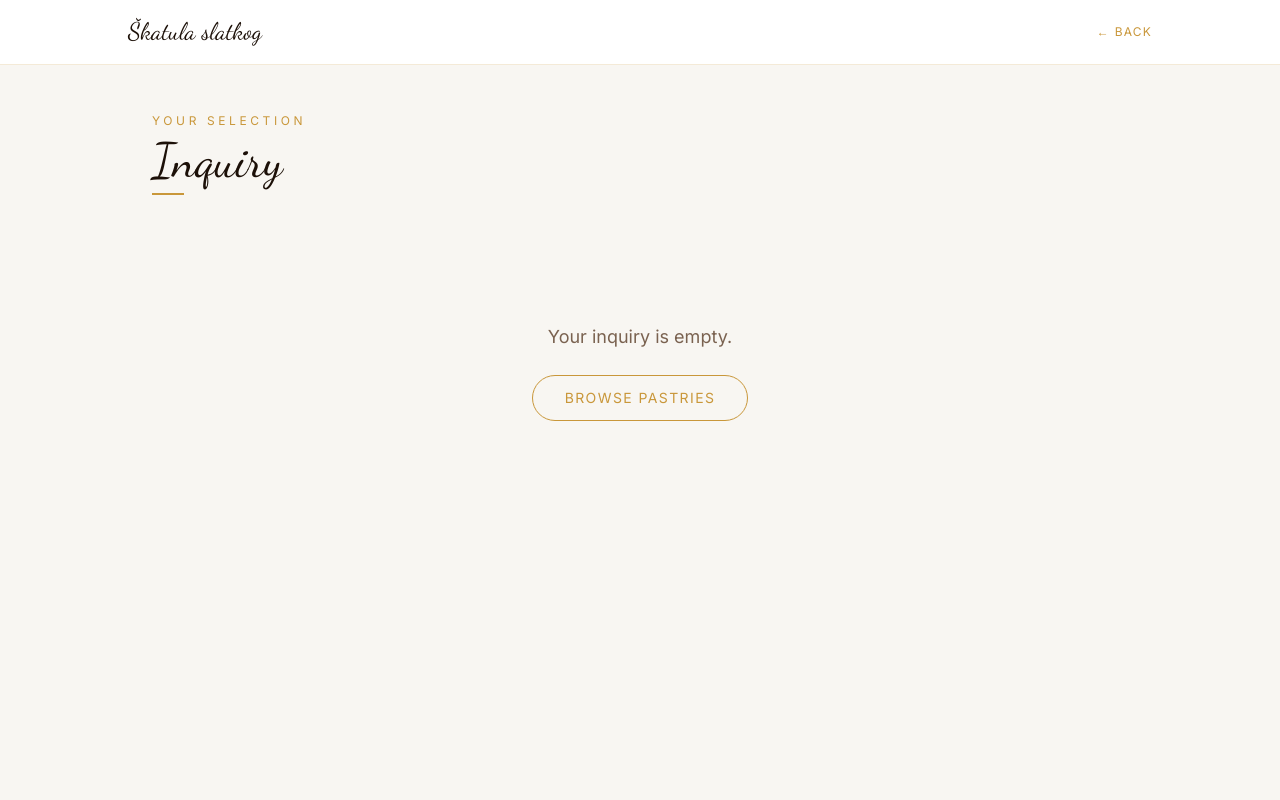
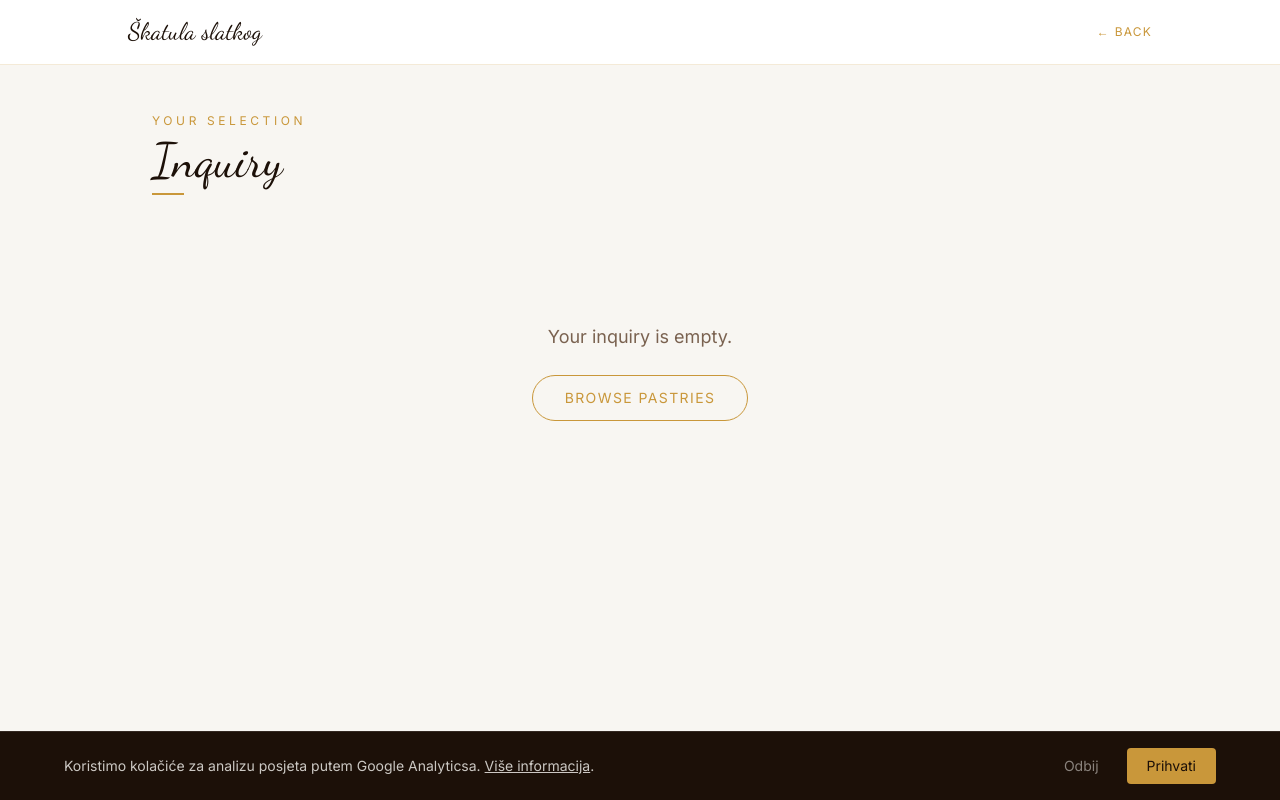
Before and after one commit to Karlo-Zivkovic/skatula_slatkog, a Next.js app: page /en/upit in a window 1280 px wide. Shown: the top 800 px of the page. Built offline with nearby package versions, Linux system fonts and the light colour scheme.

Commit message:
setup cookies and/for google analytics

```diff
--- a/app/[locale]/layout.tsx
+++ b/app/[locale]/layout.tsx
@@ -5,6 +5,8 @@ import { getMessages } from "next-intl/server";
 import { notFound } from "next/navigation";
 import { routing } from "@/i18n/routing";
 import { CartProvider } from "@/lib/cart-context";
+import GoogleAnalytics from "@/components/GoogleAnalytics";
+import CookieBanner from "@/components/CookieBanner";
 import "../globals.css";
 
 const dancingScript = Dancing_Script({
@@ -51,6 +53,8 @@ export default async function LocaleLayout({
             {children}
           </CartProvider>
         </NextIntlClientProvider>
+        <GoogleAnalytics />
+        <CookieBanner />
       </body>
     </html>
   );
--- /dev/null
+++ b/components/CookieBanner.tsx
@@ -0,0 +1,50 @@
+'use client';
+
+import { useEffect, useState } from 'react';
+import Link from 'next/link';
+
+export default function CookieBanner() {
+  const [visible, setVisible] = useState(false);
+
+  useEffect(() => {
+    if (!localStorage.getItem('cookie_consent')) {
+      setVisible(true);
+    }
+  }, []);
+
+  function respond(choice: 'accepted' | 'declined') {
+    localStorage.setItem('cookie_consent', choice);
+    window.dispatchEvent(new Event('cookie_consent_changed'));
+    setVisible(false);
+  }
+
+  if (!visible) return null;
+
+  return (
+    <div className="fixed bottom-0 left-0 right-0 z-50 bg-brown border-t border-white/10 px-6 py-4">
+      <div className="max-w-6xl mx-auto flex flex-col sm:flex-row items-start sm:items-center justify-between gap-4">
+        <p className="text-sm text-cream/80 leading-relaxed">
+          Koristimo kolačiće za analizu posjeta putem Google Analyticsa.{' '}
+          <Link href="/privacy-policy" className="underline hover:text-cream transition-colors">
+            Više informacija
+          </Link>
+          .
+        </p>
+        <div className="flex gap-3 shrink-0">
+          <button
+            onClick={() => respond('declined')}
+            className="text-sm text-cream/50 hover:text-cream transition-colors px-4 py-2"
+          >
+            Odbij
+          </button>
+          <button
+            onClick={() => respond('accepted')}
+            className="text-sm bg-gold text-brown font-medium px-5 py-2 rounded hover:bg-gold/90 transition-colors"
+          >
+            Prihvati
+          </button>
+        </div>
+      </div>
+    </div>
+  );
+}
--- /dev/null
+++ b/components/GoogleAnalytics.tsx
@@ -0,0 +1,37 @@
+'use client';
+
+import Script from 'next/script';
+import { useEffect, useState } from 'react';
+
+const GA_ID = 'G-CVHD3HLX7M';
+
+export default function GoogleAnalytics() {
+  const [consent, setConsent] = useState<string | null>(null);
+
+  useEffect(() => {
+    setConsent(localStorage.getItem('cookie_consent'));
+
+    const handler = () => setConsent(localStorage.getItem('cookie_consent'));
+    window.addEventListener('cookie_consent_changed', handler);
+    return () => window.removeEventListener('cookie_consent_changed', handler);
+  }, []);
+
+  if (consent !== 'accepted') return null;
+
+  return (
+    <>
+      <Script
+        src={`https://www.googletagmanager.com/gtag/js?id=${GA_ID}`}
+        strategy="afterInteractive"
+      />
+      <Script id="ga-init" strategy="afterInteractive">
+        {`
+          window.dataLayer = window.dataLayer || [];
+          function gtag(){dataLayer.push(arguments);}
+          gtag('js', new Date());
+          gtag('config', '${GA_ID}');
+        `}
+      </Script>
+    </>
+  );
+}
```
